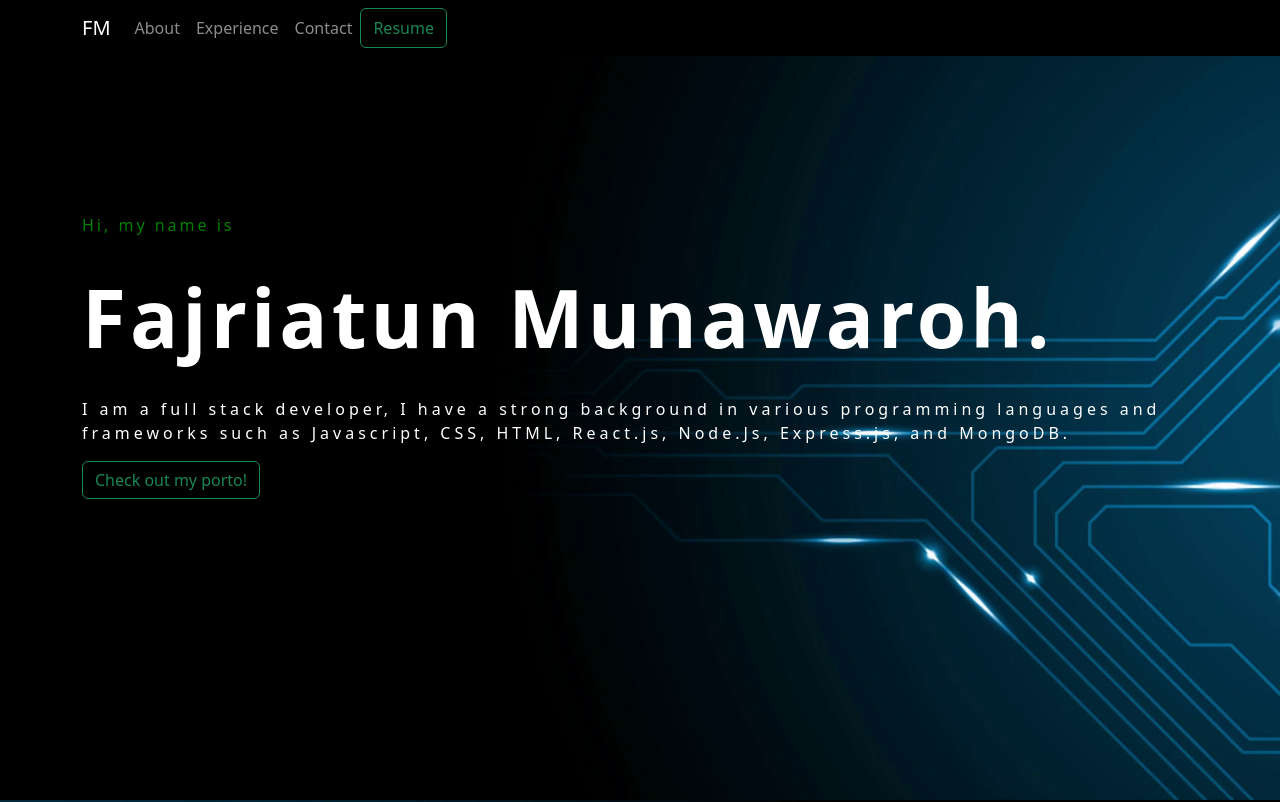
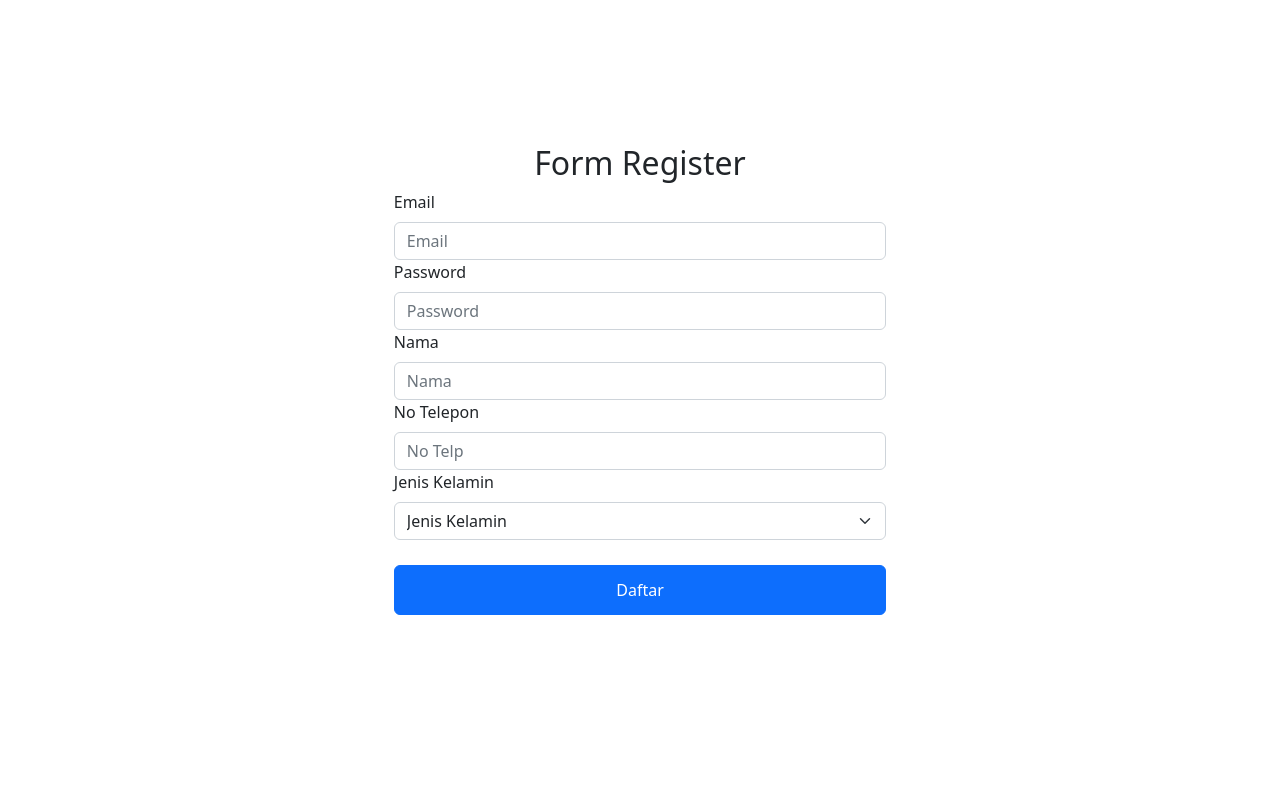
Before and after one commit to fajria96/fajria-react, a React (Create React App) app: page / in a window 1280 px wide. Shown: the top 802 px of the page. Built offline with nearby package versions, Linux system fonts and the light colour scheme.

Commit message:
Create tugas form & validation

```diff
--- a/package.json
+++ b/package.json
@@ -11,13 +11,15 @@
     "react-bootstrap": "^2.7.0",
     "react-dom": "^18.2.0",
     "react-scripts": "5.0.1",
+    "validatorjs": "^3.22.1",
     "web-vitals": "^2.1.4"
   },
   "scripts": {
     "start": "react-scripts start",
     "build": "react-scripts build",
     "test": "react-scripts test",
-    "eject": "react-scripts eject"
+    "eject": "react-scripts eject",
+    "type": "module"
   },
   "eslintConfig": {
     "extends": [
--- a/public/index.html
+++ b/public/index.html
@@ -11,7 +11,7 @@
     />
     <link rel="apple-touch-icon" href="%PUBLIC_URL%/logo192.png" />
     <link rel="manifest" href="%PUBLIC_URL%/manifest.json" />
-    <title>PERSONAL WEBSITE</title>
+    <title>Form Register</title>
   </head>
   <body>
     <noscript>You need to enable JavaScript to run this app.</noscript>
--- a/src/App.js
+++ b/src/App.js
@@ -1,30 +1,12 @@
 import "./App.css";
-import NavigationBar from "./components/NavigationBar";
-import Intro from "./components/Intro";
-import About from "./components/About";
-import Experience from "./components/Experience";
-import Contact from "./components/Contact";
-import Footer from "./components/Footer";
+import FormRegister from "./components/FormRegister";
 import "./style/LandingPage.css";
 
 
 function App() {
   return (
     <div>
-      <div className="image">
-        <NavigationBar />
-        <Intro />
-        </div>
-        <div className="imageAbout">
-        <About />
-      </div>
-      <div className="imageExperience">
-        <Experience />
-      </div>
-      <div className="imageContact">
-        <Contact />
-        <Footer />
-      </div>
+      <FormRegister />
     </div>
   );
 }
--- /dev/null
+++ b/src/components/FormRegister.js
@@ -0,0 +1,139 @@
+import {
+  Button,
+  Form,
+  FormControl,
+  FormLabel,
+  FormSelect,
+  Row,
+  Col,
+} from "react-bootstrap";
+import React from "react";
+import "../style/StyleRegister.css";
+import ShowErrors from "./ShowErrors";
+
+export default class FormRegister extends React.Component {
+  state = {
+    email: "",
+    password: "",
+    nama: "",
+    notelp: "",
+    jeniskelamin: "",
+    errors: [],
+  };
+
+  //Validasi Data
+  handleSubmit = (e) => {
+    e.preventDefault();
+    const { email, password, nama, notelp, jeniskelamin } = this.state;
+    let message = [];
+    const re = /^(([^<>()\[\]\\.,;:\s@"]+(\.[^<>()\[\]\\.,;:\s@"]+)*)|(".+"))@((\[[0-9]{1,3}\.[0-9]{1,3}\.[0-9]{1,3}\.[0-9]{1,3}\])|(([a-zA-Z\-0-9]+\.)+[a-zA-Z]{2,}))$/;
+
+    if (!re.test(String(email).toLowerCase())) {
+      message = [...message, "Email tidak valid"];
+    }
+    if (email.length === 0) {
+      message = [...message, "Email tidak boleh kosong"];
+    }
+    if (password.length === 0) {
+      message = [...message, "Password tidak boleh kosong"];
+    }
+    if (password.length < 8) {
+      message = [...message, "Passsword kurang dari 8 karakter"];
+    }
+    if (nama.length === 0) {
+      message = [...message, "Nama tidak boleh kosong"];
+    }
+    if (notelp.length === 0) {
+      message = [...message, "Nomor telepon tidak boleh kosong"];
+    }
+    if (jeniskelamin.length === 0) {
+      message = [...message, "Jenis kelamin tidak boleh kosong"];
+    }
+    if (message.length > 0) {
+      this.setState({
+        errors: message,
+      });
+    } else {
+      alert(`
+        email: ${this.state.email}
+        password: ${this.state.password}
+        nama: ${this.state.nama}
+        notelp: ${this.state.notelp}
+        jeniskelamin: ${this.state.jeniskelamin}
+    `);
+      this.setState({
+        errors: [],
+      });
+    }
+  };
+
+  render() {
+    return (
+      <div className="register">
+        <div className="form_register">
+          <Row>
+            <h2>Form Register</h2>
+            <Col>
+              <Form onSubmit={this.handleSubmit}>
+                <FormLabel>Email</FormLabel>
+                <FormControl
+                  type="email"
+                  className="email"
+                  placeholder="Email"
+                  name="email"
+                  value={this.state.email}
+                  onChange={(e) => this.setState({ email: e.target.value })}
+                />
+                <FormLabel onSubmit={this.handleSubmit}>Password</FormLabel>
+                <FormControl
+                  type="password"
+                  className="input"
+                  placeholder="Password"
+                  name="password"
+                  value={this.state.password}
+                  onChange={(e) => this.setState({ password: e.target.value })}
+                />
+                <FormLabel>Nama</FormLabel>
+                <FormControl
+                  type="text"
+                  className="input"
+                  placeholder="Nama"
+                  name="nama"
+                  value={this.state.nama}
+                  onChange={(e) => this.setState({ nama: e.target.value })}
+                />
+                <FormLabel>No Telepon</FormLabel>
+                <FormControl
+                  type="number"
+                  className="input"
+                  placeholder="No Telp"
+                  name="notelp"
+                  value={this.state.notelp}
+                  onChange={(e) => this.setState({ notelp: e.target.value })}
+                />
+                <FormLabel>Jenis Kelamin</FormLabel>
+                <FormSelect
+                  aria-label="Jenis Kelamin"
+                  className="input"
+                  name="jeniskelamin"
+                  value={this.state.jeniskelamin}
+                  onChange={(e) =>
+                    this.setState({ jeniskelamin: e.target.value })
+                  }
+                >
+                  <option value="">Jenis Kelamin</option>
+                  <option value="laki-laki">Laki-laki</option>
+                  <option value="perempuan">Perempuan</option>
+                </FormSelect>
+                <Button variant="primary" className="btn" type="submit">
+                  Daftar
+                </Button>
+                {this.state.errors && <ShowErrors errors={this.state.errors} />}
+              </Form>
+            </Col>
+          </Row>
+        </div>
+      </div>
+    );
+  }
+}
--- /dev/null
+++ b/src/components/ShowErrors.js
@@ -0,0 +1,13 @@
+const ShowErrors = ({ errors }) => {
+    return (
+      <div className="errors">
+        <ul>
+          {errors.map((error, i) => (
+            <li key={i}>{error}</li>
+          ))}
+        </ul>
+      </div>
+    );
+  };
+
+  export default ShowErrors
--- /dev/null
+++ b/src/style/StyleRegister.css
@@ -0,0 +1,36 @@
+* {
+  margin: 0;
+}
+
+.register {
+  height: 100vh;
+  width: 100%;
+  display: flex;
+  justify-content: center;
+  align-items: center;
+}
+
+.form-register {
+
+}
+
+h2 {
+  text-align: center;
+}
+
+.btn {
+  width: 100%;
+  height: 50px;
+  margin-top: 25px;
+  margin-bottom: 25px;
+}
+
+.btn:hover {
+  transform: scale(1.1);
+}
+
+.errors {
+  margin-left: -20px;
+  color: red;
+  font-size: small;
+}
```
Also changed, not shown: 1 other file (tests, documents, lock files or other folders).
